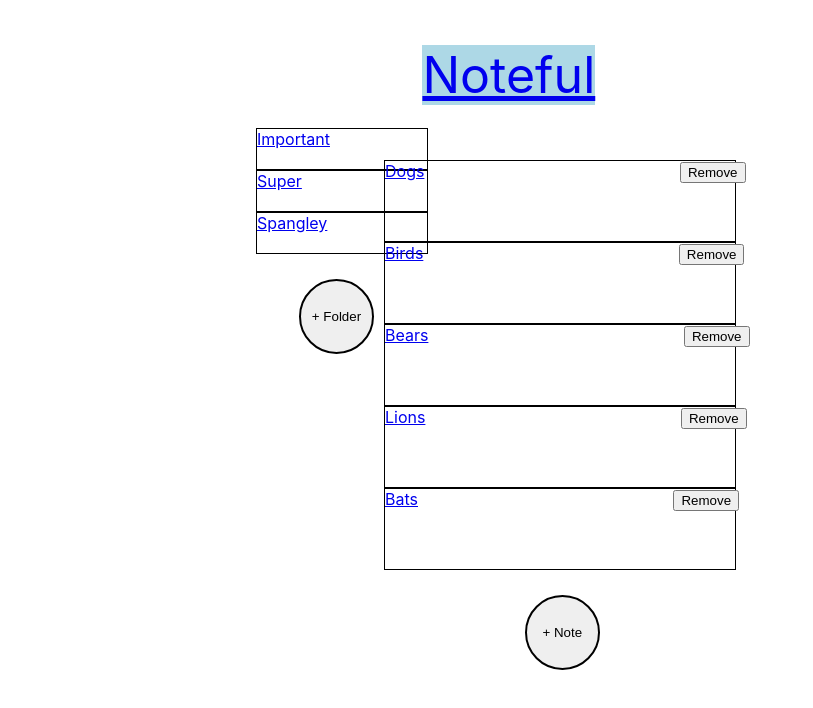
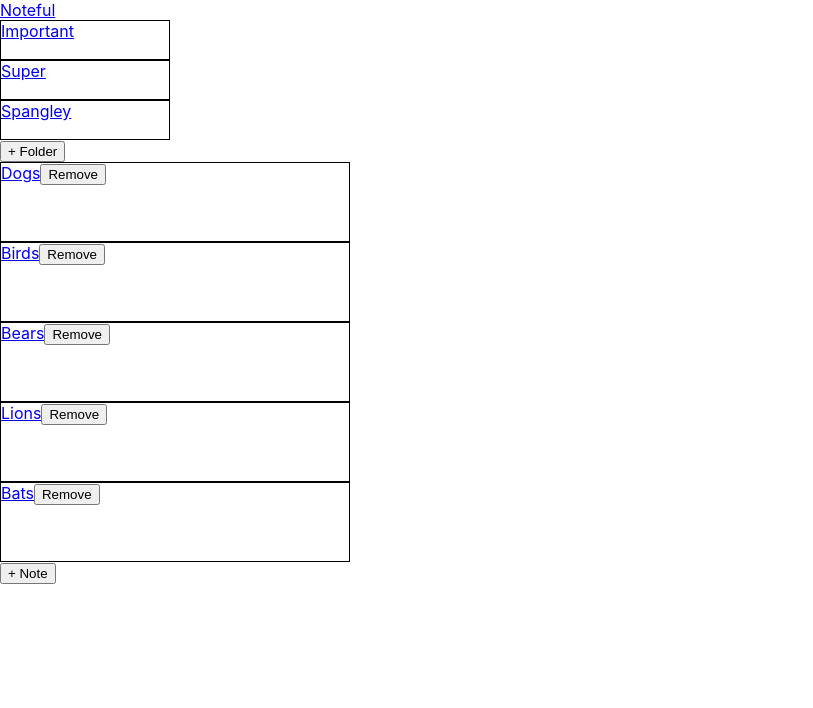
Before and after one commit to navin1551/Noteful, a React (Create React App) app: page /folder/b0715efe-ffaf-11e8-8eb2-f2801f1b9fd1 in a window 1280 px wide. Shown: the top 708 px of the page, without its empty margins (0-813 px from the left). Built offline with nearby package versions, Linux system fonts and the light colour scheme.

Commit message:
delete button done

```diff
--- a/src/App.css
+++ b/src/App.css
@@ -1,8 +1,21 @@
-.Main-heading {
+* {
+  box-sizing: border-box;
+}
+
+/*.Main-heading {
   position: fixed;
-  left: 33%;
-  margin-top: 45px;
+  left: 5%;
+  margin-top: 0;
+  margin-bottom: 15px;
   font-size: 50px;
   color: yellow;
   background-color: lightblue;
 }
+
+.Grid-container {
+  display: grid;
+  grid-template-columns: 16% 70%;
+  margin-left: 20%;
+  margin-top: 7%;
+}
+*/
--- a/src/App.js
+++ b/src/App.js
@@ -4,6 +4,7 @@
 import NoteList from "./components/NoteList";
 import Store from "./Store";
 import "./App.css";
+import NoteContent from "./components/NoteContent";
 
 class App extends React.Component {
   state = {
@@ -19,25 +20,34 @@
     console.log("add note test");
   };
 
-  removeNoteHandle = () => {
-    "remove note test";
+  removeNoteHandle = id => {
+    let updatedNotes = this.state.notes.filter(note => note.id !== id);
+    this.setState({
+      notes: updatedNotes
+    });
   };
 
   render() {
     return (
       <div className="App">
-        <header className="Main-heading">
+        <header>
           <Link to={"/"}>Noteful</Link>
         </header>
-        <main>
         <Route
           exact
           path="/"
           render={() => {
             return (
-                <div>
+              <div className="Flex-container">
+                <nav>
                   <FolderList folders={this.state.folders} />
-                  <NoteList notes={this.state.notes} />
+                </nav>
+                <main>
+                  <NoteList
+                    removeNoteHandle={this.removeNoteHandle}
+                    notes={this.state.notes}
+                  />
+                </main>
               </div>
             );
           }}
@@ -50,8 +60,15 @@
             );
             return (
               <div>
+                <nav>
                   <FolderList folders={this.state.folders} />
-                  <NoteList notes={filterNotes} />
+                </nav>
+                <main>
+                  <NoteList
+                    notes={filterNotes}
+                    removeNoteHandle={this.removeNoteHandle}
+                  />
+                </main>
               </div>
             );
           }}
@@ -59,17 +76,12 @@
         <Route
           path="/note/:noteId"
           render={({ match }) => {
-              let filterNotes = this.state.notes.filter(
+            let filteredNote = this.state.notes.filter(
               note => note.id === match.params.noteId
             );
-              return (
-                <div>
-                  <NoteList notes={filterNotes} />
-                </div>
-              );
+            return <NoteContent filteredNote={filteredNote} />;
           }}
         />
-        </main>
       </div>
     );
   }
--- /dev/null
+++ b/src/RemoveNoteContext.js
@@ -0,0 +1,5 @@
+import React from "react";
+
+const RemoveNoteContext = React.createContext({});
+
+export default RemoveNoteContext;
--- a/src/components/FolderList.css
+++ b/src/components/FolderList.css
@@ -1,7 +1,6 @@
-.Folder-list-area {
+/*.Folder-list-area {
   margin-left: 20%;
   margin-top: 10%;
-  position: fixed;
 }
 
 .Add-folder-button {
@@ -17,4 +16,4 @@
   margin-top: 25px;
   border: 2px solid black;
   left: 25%;
-}
+}*/
--- a/src/components/Note.css
+++ b/src/components/Note.css
@@ -8,7 +8,7 @@
   margin: 10px;
 }
 
-.Remove-button {
+/*.Remove-button {
   position: relative;
   left: 73%;
-}
+}*/
--- a/src/components/Note.js
+++ b/src/components/Note.js
@@ -3,16 +3,19 @@
 import "./Note.css";
 
 class Note extends React.Component {
+  handleClick = event => {
+    const id = this.props.id;
+    this.props.removeNoteHandle(id);
+  };
+
   render() {
     return (
       <div className="Individual-note">
         <Link to={`/note/${this.props.id}`}>{this.props.title}</Link>
-        <button
-          className="Remove-button"
-          onClick={() => console.log("remove button tester")}
-        >
+        <button className="Remove-button" onClick={this.handleClick}>
           Remove
         </button>
+        {this.props.content}
       </div>
     );
   }
--- /dev/null
+++ b/src/components/NoteContent.js
@@ -0,0 +1,16 @@
+import React, { Component } from "react";
+
+class NoteContent extends Component {
+  render() {
+    const { name, content } = this.props.filteredNote[0];
+    return (
+      <div>
+        <h2>{name}</h2>
+        <p>{content}</p>
+        <button>Back</button>
+      </div>
+    );
+  }
+}
+
+export default NoteContent;
--- a/src/components/NoteList.css
+++ b/src/components/NoteList.css
@@ -1,4 +1,4 @@
-.Note-list-area {
+/*.Note-list-area {
   margin-bottom: 50px;
   margin-left: 10px;
   position: absolute;
@@ -14,4 +14,4 @@
   width: 75px;
   margin-top: 25px;
   border: 2px solid black;
-}
+}*/
--- a/src/components/NoteList.js
+++ b/src/components/NoteList.js
@@ -5,17 +5,17 @@
 class NoteList extends React.Component {
   render() {
     let notes = this.props.notes.map((note, id) => (
-      <Note key={note.id} title={note.name} id={note.id} />
+      <Note
+        key={note.id}
+        title={note.name}
+        id={note.id}
+        removeNoteHandle={this.props.removeNoteHandle}
+      />
     ));
     return (
       <div className="Note-list-area">
         {notes}
-        <button
-          className="Add-note-button"
-          onClick={() => console.log("+Note tester")}
-        >
-          + Note
-        </button>
+        <button className="Add-note-button">+ Note</button>
       </div>
     );
   }
```
Also changed, not shown: src/components/MainPage.js (deleted, +0 -7 lines). Lines whose indentation alone changed are shown as unchanged.
